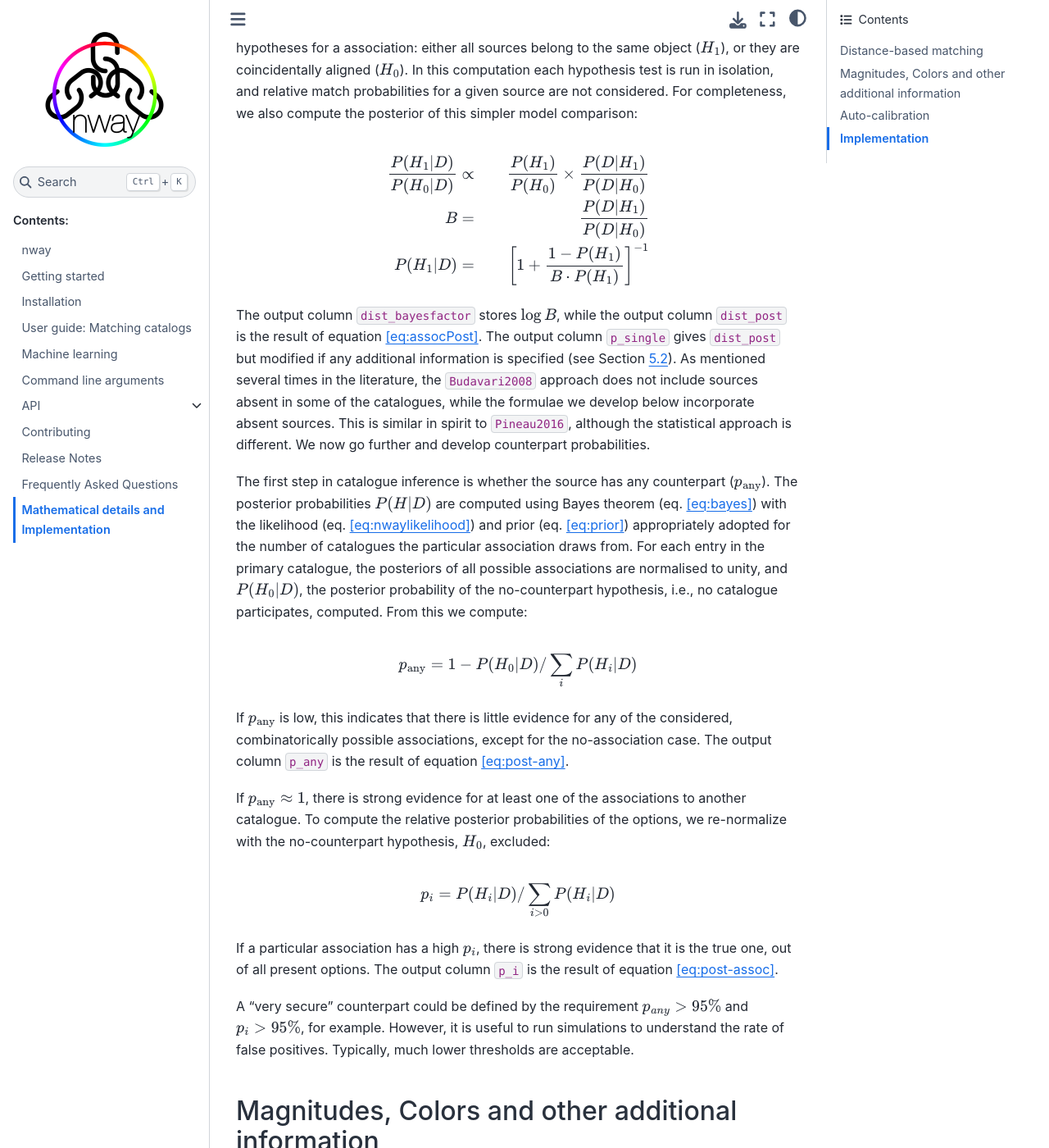
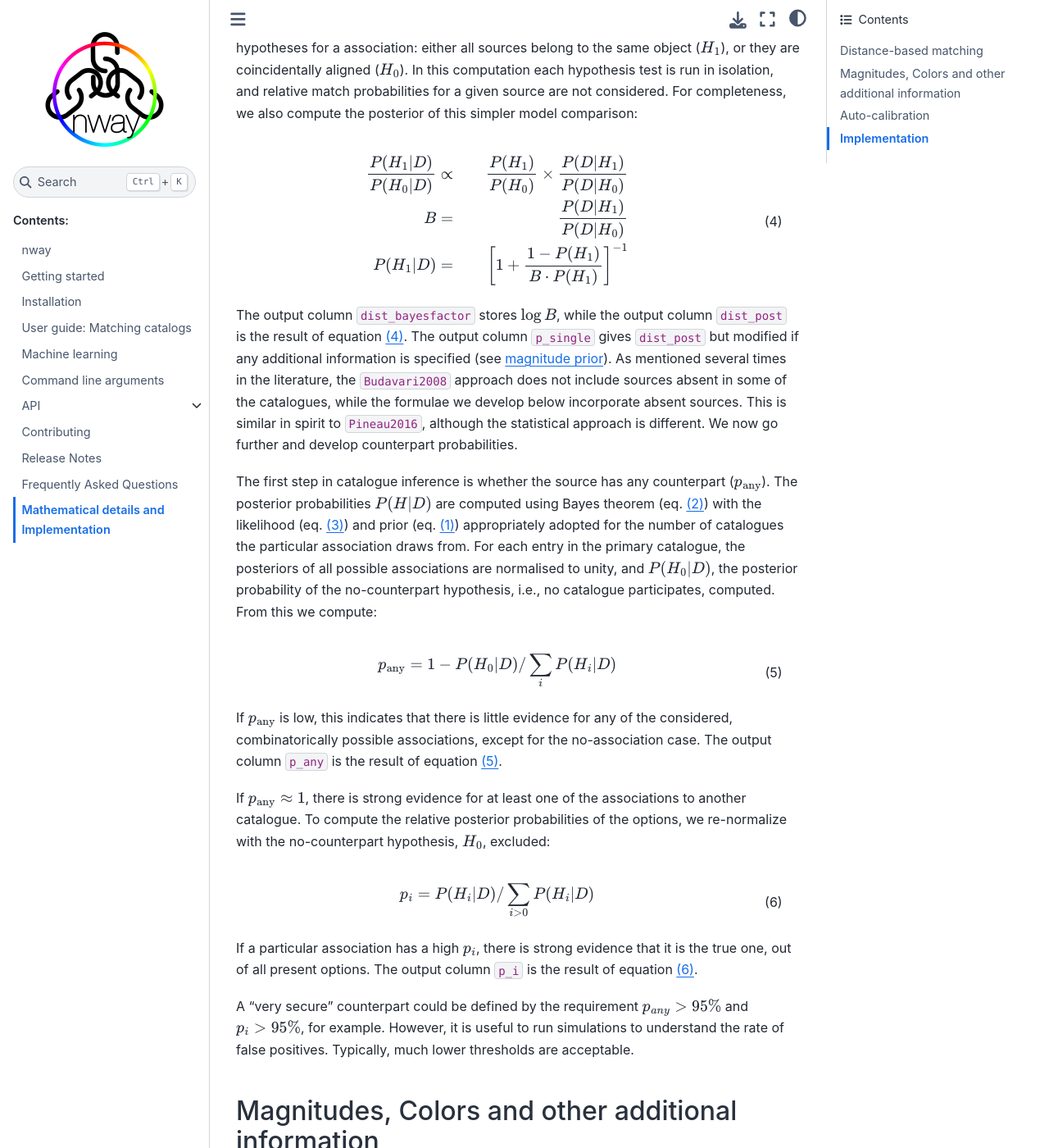
Before and after one commit to JohannesBuchner/nway, a Sphinx documentation site: the page built from doc/math.rst, in a window 1280 px wide and 1400 px high, scrolled down 1579 px. Shown: the whole window at 82% size. Built offline with Sphinx 7.4.7 and the Sphinx Book theme 1.1.4, drawn with Linux system fonts in a browser that asks for light colours; pages that are not in the unit, such as notebooks, are missing from menus; cross-references to code outside the pages are shown as plain code.

Commit message:
make equation cross-links work

```diff
--- a/doc/math.rst
+++ b/doc/math.rst
@@ -41,17 +41,15 @@ the matching catalogues :math:`\Omega_{i>1}\neq\Omega_{1}`, depth of the
 catalogues and/or systematic errors in the coordinates). Our prior can
 thus be written as
 
-.. _`eq:prior`:
-
 .. math:: P(H)=c/\prod_{i=2}^{k}\nu_{i}\Omega_{1}.\label{eq:prior}
+   :label: prior
 
 Bayes’ theorem connects the prior probability :math:`P(H)` to the
 posterior probability :math:`P(H|D)`, by incorporating information
 gained from the observation data :math:`D` via
 
-.. _`eq:bayes`:
-
 .. math:: P(H|D)\propto P(H)\times P(D|H).\label{eq:bayes}
+   :label: bayes
 
 We now extend the approach of :cite:t:`Budavari2008`, to
 allow matches where some catalogues do not participate in a match.
@@ -60,9 +58,9 @@ that positions lie on the celestial sphere and adopting the expansions
 developed in their Appendix B, we can write down likelihoods. For a
 counterpart across :math:`k` catalogues, we obtain:
 
-.. _`eq:nwaylikelihood`:
 
 .. math:: P(D|H)=2^{k-1}\frac{\prod\sigma_{i}^{-2}}{\sum\sigma_{i}^{-2}}\exp\left\{ -\frac{\sum_{i<j}\psi_{ij}^{2}\sigma_{j}^{-2}\sigma_{i}^{-2}}{2\sum\sigma_{i}^{-2}}\right\} \label{eq:nwaylikelihood}
+   :label: nwaylikelihood
 
 For a given association with participating members from :math:`k`
 catalogues, the pairwise angular separation, :math:`\psi_{ij}`, between
@@ -82,9 +80,8 @@ match probabilities for a given source are not considered. For
 completeness, we also compute the posterior of this simpler model
 comparison:
 
-.. _`eq:assocPost`:
-
 .. math::
+   :label: assocPost
 
    \begin{aligned}
    \frac{P(H_{1}|D)}{P(H_{0}|D)} & \propto & \frac{P(H_{1})}{P(H_{0})}\times\frac{P(D|H_{1})}{P(D|H_{0})}\\
@@ -94,9 +91,9 @@ comparison:
 
 The output column ``dist_bayesfactor`` stores :math:`\log B`, while the
 output column ``dist_post`` is the result of equation
-`[eq:assocPost] <eq:assocPost>`_. The output column ``p_single`` gives
+:eq:`assocPost`. The output column ``p_single`` gives
 ``dist_post`` but modified if any additional information is specified
-(see Section `5.2 <sec:mag-priors>`__). As mentioned several times in
+(see `magnitude prior <sec:mag-priors>`__). As mentioned several times in
 the literature, the :cite:t:`Budavari2008` approach does not
 include sources absent in some of the catalogues, while the formulae we
 develop below incorporate absent sources. This is similar in spirit to
@@ -106,37 +103,35 @@ different. We now go further and develop counterpart probabilities.
 The first step in catalogue inference is whether the source has any
 counterpart (:math:`p_{\mathrm{any}}`). The posterior probabilities
 :math:`P(H|D)` are computed using Bayes theorem (eq.
-`[eq:bayes] <eq:bayes>`_) with the likelihood (eq.
-`[eq:nwaylikelihood] <eq:nwaylikelihood>`_) and prior (eq.
-`[eq:prior] <eq:prior>`_) appropriately adopted for the number of
+:eq:`bayes`) with the likelihood (eq.
+:eq:`nwaylikelihood`) and prior (eq.
+:eq:`prior`) appropriately adopted for the number of
 catalogues the particular association draws from. For each entry in the
 primary catalogue, the posteriors of all possible associations are
 normalised to unity, and :math:`P(H_{0}|D)`, the posterior probability
 of the no-counterpart hypothesis, i.e., no catalogue participates,
 computed. From this we compute:
 
-.. _`eq:post-any`:
-
 .. math:: p_{\mathrm{any}}=1-P(H_{0}|D)/\sum_{i}P(H_{i}|D)\label{eq:post-any}
+   :label: post-any
 
 If :math:`p_{\mathrm{any}}` is low, this indicates that there is little
 evidence for any of the considered, combinatorically possible
 associations, except for the no-association case. The output column
-``p_any`` is the result of equation `[eq:post-any] <eq:post-any>`__.
+``p_any`` is the result of equation :eq:`post-any`.
 
 If :math:`p_{\mathrm{any}}\approx1`, there is strong evidence for at
 least one of the associations to another catalogue. To compute the
 relative posterior probabilities of the options, we re-normalize with
 the no-counterpart hypothesis, :math:`H_{0}`, excluded:
 
-.. _`eq:post-assoc`:
-
 .. math:: p_{i}=P(H_{i}|D)/\sum_{i>0}P(H_{i}|D)\label{eq:post-assoc}
+   :label: post-assoc
 
 If a particular association has a high :math:`p_{i}`, there is strong
 evidence that it is the true one, out of all present options. The output
 column ``p_i`` is the result of equation
-`[eq:post-assoc] <eq:post-assoc>`__.
+:eq:`post-assoc`.
 
 A “very secure” counterpart could be defined by the requirement
 :math:`p_{any}>95\%` and :math:`p_{i}>95\%`, for example. However, it is
```
